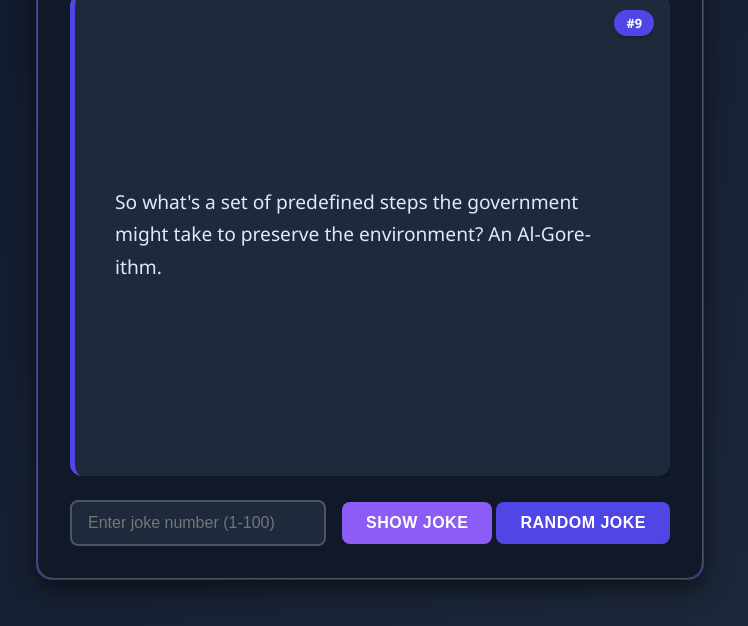
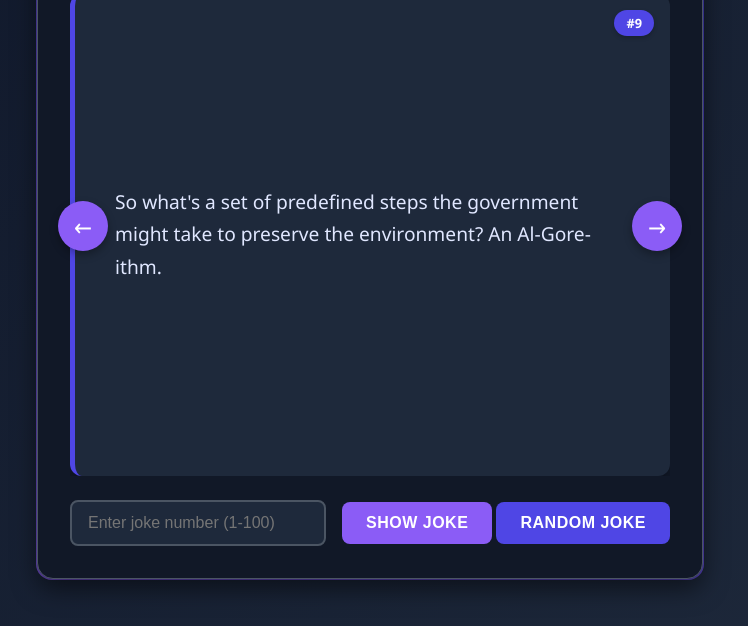
Before and after one commit to SlaydeSequeira/ProgrammingJokes, a plain HTML site: page index.html in a window 1280 px wide. Shown: the part 174-800 px from the top of the page, without its empty margins (270-1018 px from the left). Drawn offline with Linux system fonts and the light colour scheme.

Commit message:
Update index.html

```diff
--- a/index.html
+++ b/index.html
@@ -103,6 +103,38 @@
             box-shadow: 0 2px 4px rgba(0, 0, 0, 0.2);
         }
 
+        .swipe-left, .swipe-right {
+            position: absolute;
+            top: 50%;
+            transform: translateY(-50%);
+            background-color: var(--primary-color);
+            color: white;
+            border-radius: 50%;
+            width: 50px;
+            height: 50px;
+            display: flex;
+            align-items: center;
+            justify-content: center;
+            font-size: 1.5rem;
+            cursor: pointer;
+            box-shadow: 0 4px 8px rgba(0, 0, 0, 0.3);
+            z-index: 10;
+            transition: all 0.2s;
+        }
+
+        .swipe-left {
+            left: 20px;
+        }
+
+        .swipe-right {
+            right: 20px;
+        }
+
+        .swipe-left:hover, .swipe-right:hover {
+            background-color: var(--secondary-color);
+            transform: translateY(-50%) scale(1.1);
+        }
+
         .controls {
             margin-top: 1.5rem;
             display: flex;
@@ -183,6 +215,18 @@
             opacity: 0;
         }
 
+        /* Instructions overlay */
+        .instructions {
+            position: absolute;
+            bottom: 10px;
+            left: 0;
+            right: 0;
+            text-align: center;
+            font-size: 0.9rem;
+            color: rgba(226, 232, 240, 0.7);
+            padding: 0.5rem;
+        }
+
         /* Glowing effect */
         .container::before {
             content: '';
@@ -245,6 +289,9 @@
             <!-- Cards will be dynamically added here -->
         </div>
 
+        <div class="swipe-left" id="swipeLeftBtn">←</div>
+        <div class="swipe-right" id="swipeRightBtn">→</div>
+
         <div class="controls">
             <input type="number" class="joke-input" id="jokeNumber" placeholder="Enter joke number (1-100)" min="1" max="100">
             <div class="buttons">
@@ -253,6 +300,8 @@
             </div>
         </div>
         <div class="error" id="errorMsg">Please enter a valid joke number between 1 and 100</div>
+
+
     </div>
 
     <script>
@@ -367,6 +416,8 @@ const jokes = {
         const showJokeBtn = document.getElementById('showJokeBtn');
         const randomJokeBtn = document.getElementById('randomJokeBtn');
         const errorMsg = document.getElementById('errorMsg');
+        const swipeLeftBtn = document.getElementById('swipeLeftBtn');
+        const swipeRightBtn = document.getElementById('swipeRightBtn');
 
         let currentCardIndex = 0;
         let cards = [];
@@ -618,6 +669,9 @@ const jokes = {
         }
 
         // Event Listeners
+        swipeLeftBtn.addEventListener('click', () => swipeCard('left'));
+        swipeRightBtn.addEventListener('click', () => swipeCard('right'));
+
         showJokeBtn.addEventListener('click', () => {
             const num = jokeNumber.value;
 
```
